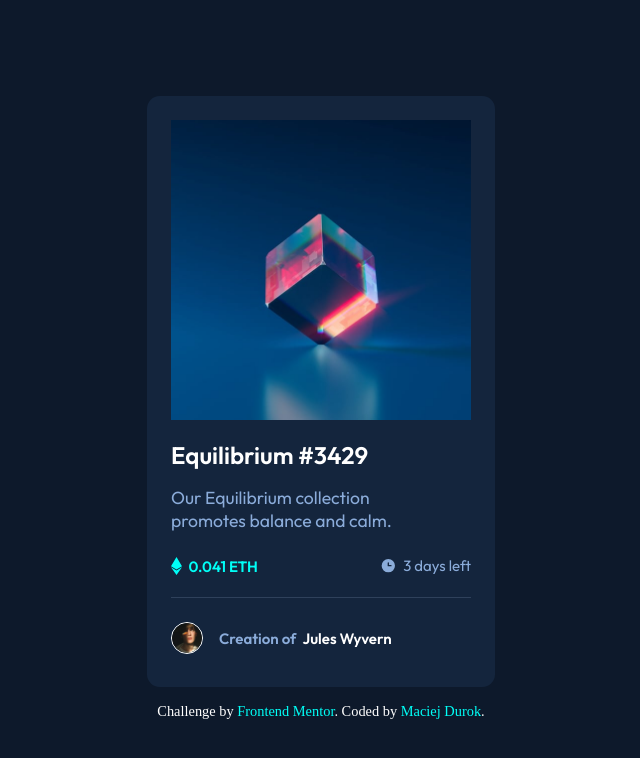
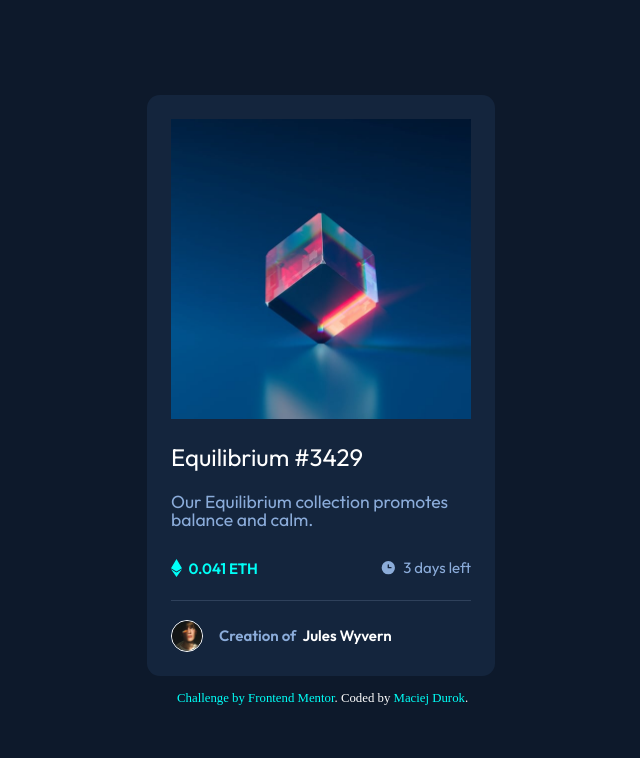
Before and after one commit to mlodydorosly/NFT-Card, a plain HTML site: page index.html in a window 1280 px wide. Shown: the whole page, without its empty margins (319-959 px from the left). Drawn offline with Linux system fonts and the light colour scheme.

Commit message:
no message

```diff
--- a/index.html
+++ b/index.html
@@ -11,7 +11,7 @@
 <body>
 <div class="card-screen">
   <div class="image"><img src="images/image-equilibrium.jpg" alt="img.png" class="card-image"></div>
-  <h1 class="card-title">Equilibrium #3429</h1>
+  <a href="" class="card-title">Equilibrium #3429</a>
 
   <p class="card-decription">Our Equilibrium collection promotes balance and calm.</p>
 
@@ -22,7 +22,7 @@
 
   <div class="card-profile">
   <img src="images/image-avatar.png" alt="profile.png" class="card-profile-image">
-  <p class="card-profle-name">Creation of <span class="card-autor-name">Jules Wyvern</span></p>
+  <p class="card-profle-name">Creation of <a href="#" class="card-autor-name">Jules Wyvern</span></p>
   </div>
 </div>
   <div class="attribution">
--- a/style.css
+++ b/style.css
@@ -12,6 +12,51 @@
     --White: hsl(0, 0%, 100%);
 }
 
+
+html, body, div, span, applet, object, iframe,
+h1, h2, h3, h4, h5, h6, p, blockquote, pre,
+a, abbr, acronym, address, big, cite, code,
+del, dfn, em, img, ins, kbd, q, s, samp,
+small, strike, strong, sub, sup, tt, var,
+b, u, i, center,
+dl, dt, dd, ol, ul, li,
+fieldset, form, label, legend,
+table, caption, tbody, tfoot, thead, tr, th, td,
+article, aside, canvas, details, embed,
+figure, figcaption, footer, header, hgroup,
+menu, nav, output, ruby, section, summary,
+time, mark, audio, video {
+	margin: 0;
+	padding: 0;
+	border: 0;
+	font-size: 100%;
+	font: inherit;
+	vertical-align: baseline;
+}
+/* HTML5 display-role reset for older browsers */
+article, aside, details, figcaption, figure,
+footer, header, hgroup, menu, nav, section {
+	display: block;
+}
+body {
+	line-height: 1;
+}
+ol, ul {
+	list-style: none;
+}
+blockquote, q {
+	quotes: none;
+}
+blockquote:before, blockquote:after,
+q:before, q:after {
+	content: '';
+	content: none;
+}
+table {
+	border-collapse: collapse;
+	border-spacing: 0;
+}
+
 body{
     box-sizing: border-box;
     display: flex;
@@ -20,6 +65,7 @@ body{
     flex-direction: column;
     min-height: 100vh;
     background-color: var(--main-bg);
+    padding: 10px;
 }
 
 .card-screen{
@@ -77,23 +123,32 @@ body{
     opacity: 1;
 }
 
+.card-title
+{
+    margin: 1.5rem 0;
+    font-size: 1.5rem;
+    text-decoration: none;
+    color: white;
+    transition: color 300ms ease-in-out;
+}
 
-.card-title{
-    margin: 1rem 0;
-    font-size: 1.5rem;
+.card-title:hover, .card-title:active{
+    color: var(--Cyan);
 }
+
 .card-decription{
     font-size: 1.1rem;
     color: var(--Soft-blue);
     margin: 0;
-    max-width: 80%;
+    max-width: 95%;
 }
 
 .card-price{
     display: flex;
     justify-content: space-between;
     border-bottom: 1px solid var(--line-color);
-    padding: 0.4rem 0rem;
+    padding: 1.5rem 0rem;
+    margin: 0.2rem 0;
 }
 
 .card-price p svg{
@@ -131,6 +186,12 @@ body{
 .card-autor-name{
     color: var(--White);
     margin-left: 0.2rem;
+    text-decoration: none;
+    transition: color 300ms ease-in-out;
+}
+
+.card-autor-name:hover,.card-autor-name:active{
+    color: var(--Cyan);
 }
 
 .card-profile-image
@@ -143,7 +204,7 @@ body{
 .attribution{
     margin-top: 1rem;
     color: white;
-    font-size: 0.9rem;
+    font-size: 0.8rem;
 }
 .attribution a {
     color: var(--Cyan);
```
